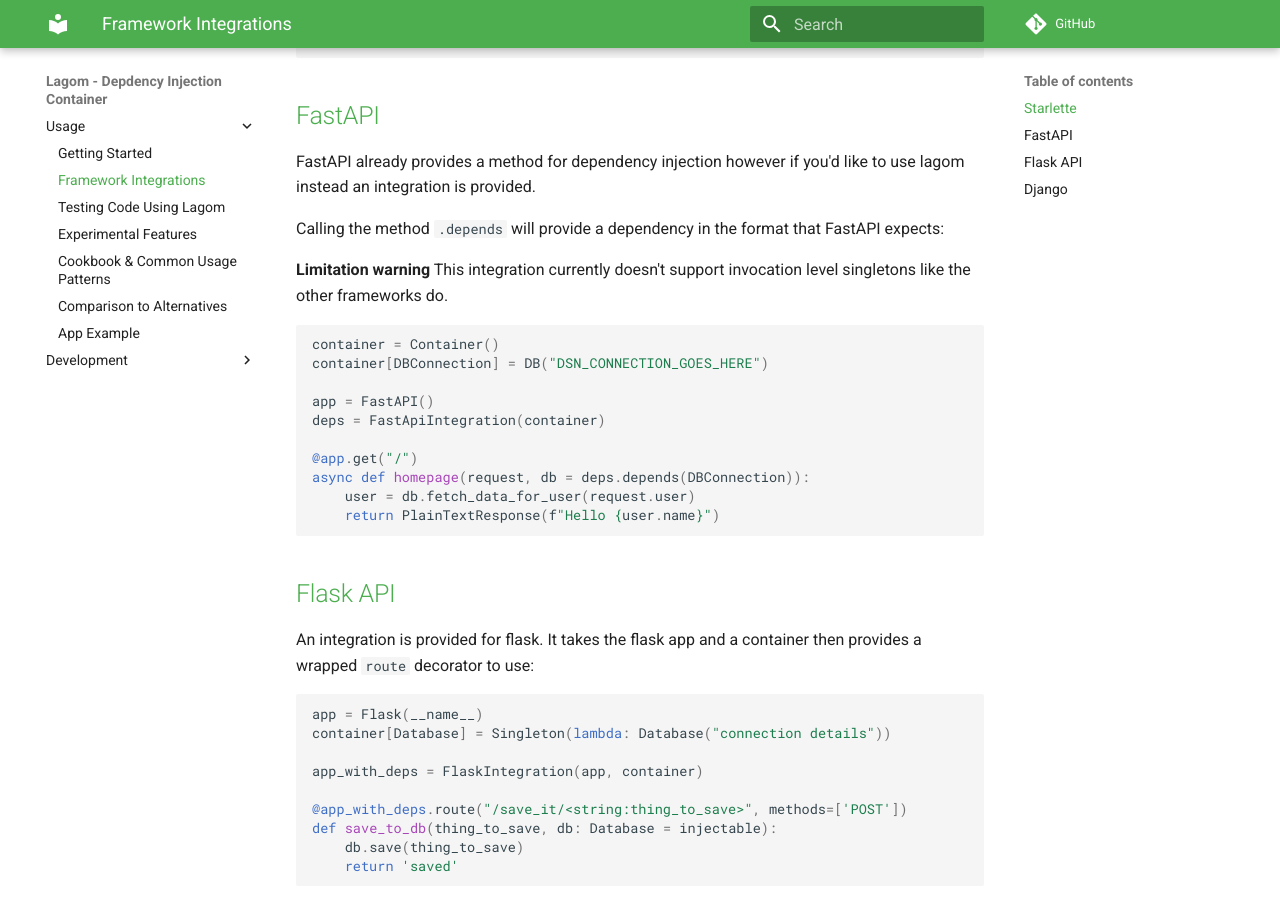
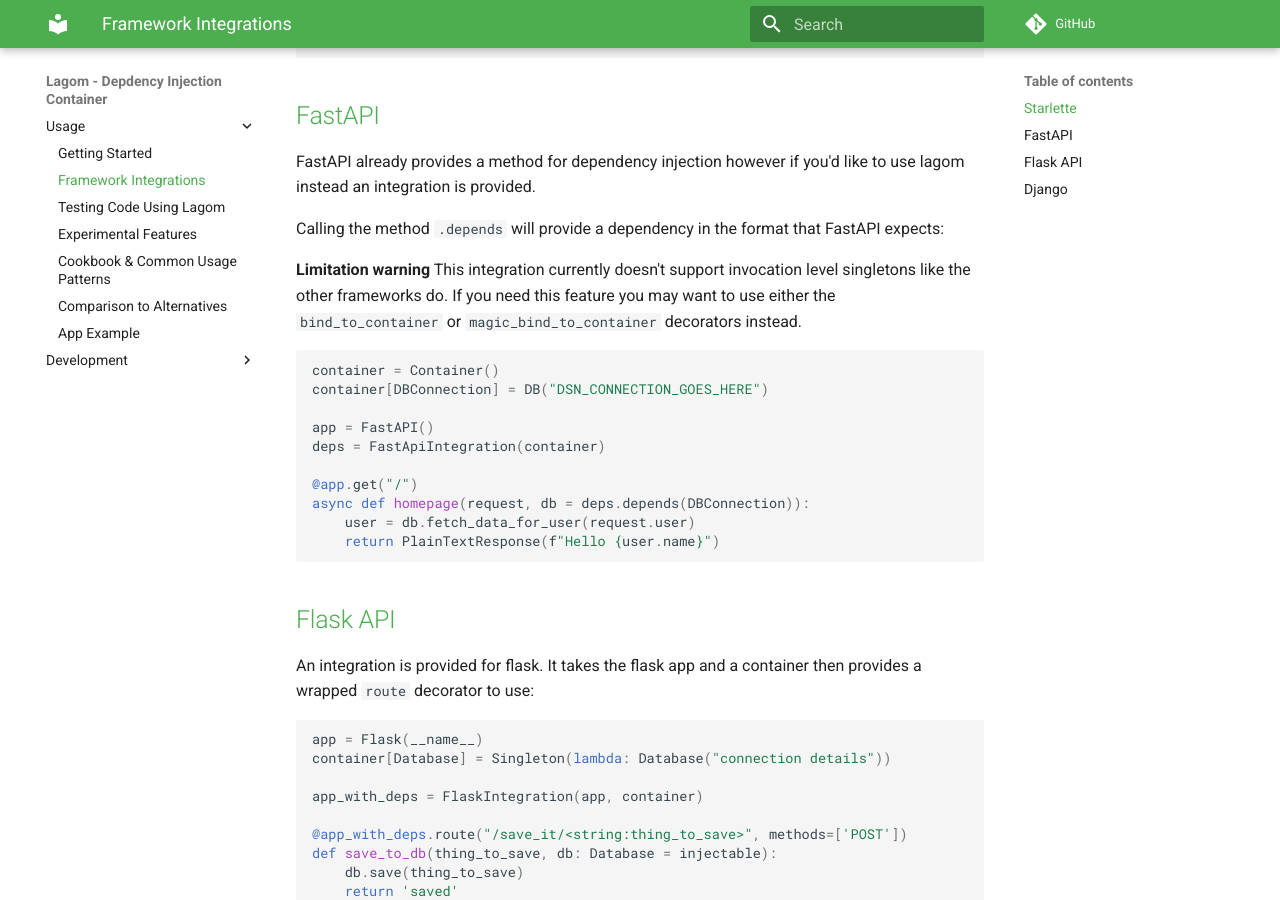
Before and after one commit to meadsteve/lagom, an MkDocs documentation site: the page built from docs/framework_integrations.md, in a window 1280 px wide and 900 px high, scrolled down 724 px. Built offline with MkDocs 1.6.1 and Material for MkDocs 9.7.7, drawn with Linux system fonts in a browser that asks for light colours; comment, search, counter and statistics services are not loaded.

Commit message:
Update framework_integrations.md

````diff
--- a/docs/framework_integrations.md
+++ b/docs/framework_integrations.md
@@ -35,7 +35,8 @@
 that FastAPI expects:
 
 
-**Limitation warning** This integration currently doesn't support invocation level singletons like the other frameworks do.
+**Limitation warning** This integration currently doesn't support invocation level singletons like the other frameworks do. If you
+need this feature you may want to use either the `bind_to_container` or `magic_bind_to_container` decorators instead.
 
 ```python
 container = Container()
````
